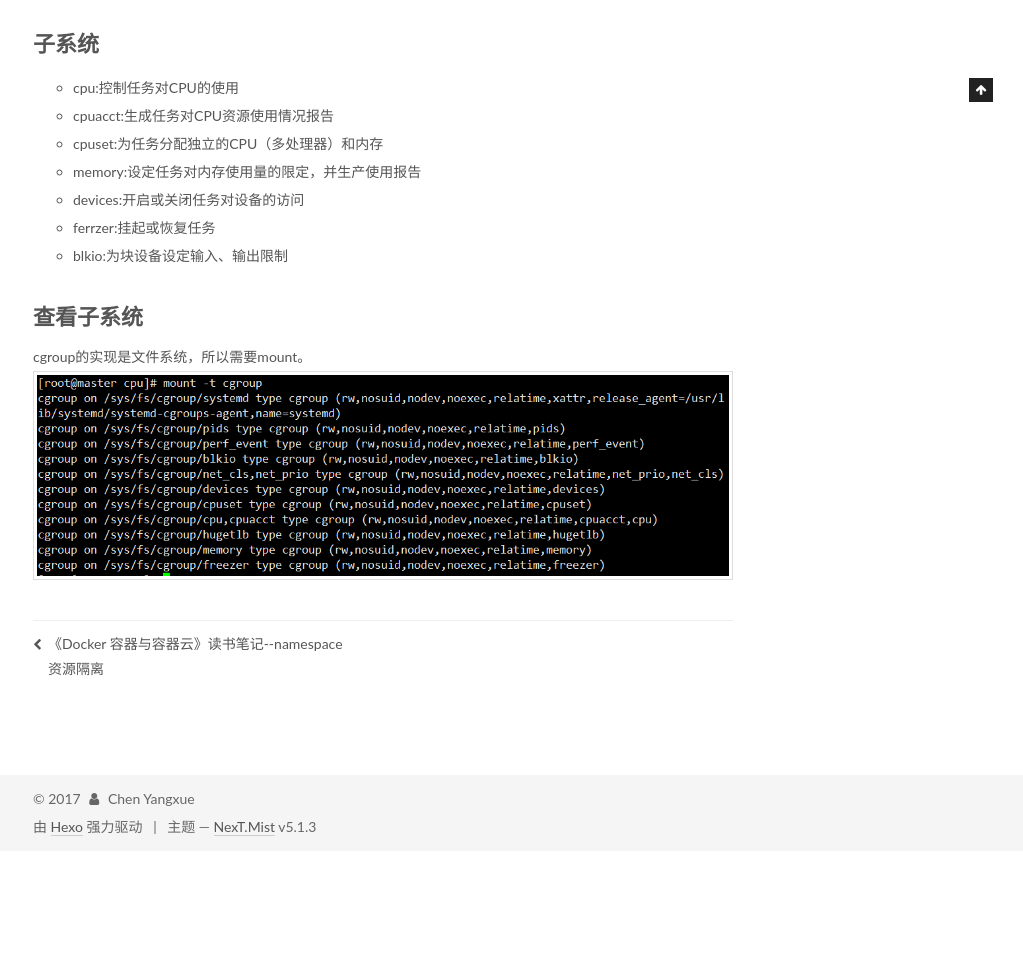
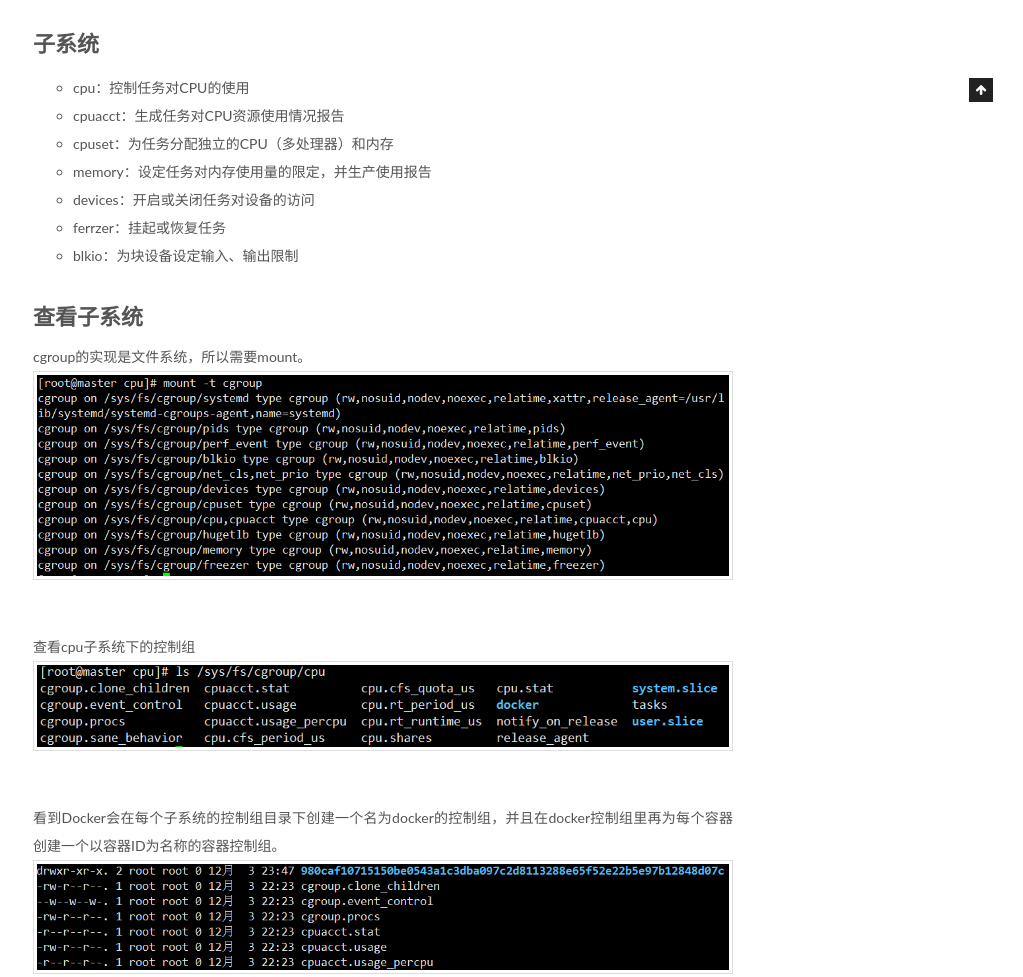
Before and after one commit to chenyangxueHDU/chenyangxueHDU.github.io, a plain HTML site: page 2017/12/03/《Docker-容器与容器云》读书笔记-cgroups资源限制/index.html in a window 1280 px wide. Shown: the part 798-1775 px from the top of the page, without its empty margins (257-1280 px from the left). Before the commit the page ends 1649 px from the top, so only its background shows below. Drawn offline with Linux system fonts and the light colour scheme.

Commit message:
Site updated: 2017-12-03 23:50:29

```diff
--- a/2017/12/03/《Docker-容器与容器云》读书笔记-cgroups资源限制/index.html
+++ b/2017/12/03/《Docker-容器与容器云》读书笔记-cgroups资源限制/index.html
@@ -87,7 +87,9 @@
 <meta property="og:description" content="引言cgroups–control groups，把任务(进程、线程)放到一个组里面同意加以控制，可以限制、记录任务组所使用的物理资源（CPU、Memory、IO），是构建虚拟化管理工具的基石。 作用 资源限制：对人物使用的资源总额进行限制。设定应用使用内存的上线。 优先级分配：通过分配CPU时间片数量及磁盘IO带宽大小，控制任务运行优先级。 资源统计：统计系统的资源使用量，如CPU使用时长，内存">
 <meta property="og:locale" content="zh-Hans">
 <meta property="og:image" content="http://yoursite.com/2017/12/03/《Docker-容器与容器云》读书笔记-cgroups资源限制/1.PNG">
-<meta property="og:updated_time" content="2017-12-03T15:37:47.912Z">
+<meta property="og:image" content="http://yoursite.com/2017/12/03/《Docker-容器与容器云》读书笔记-cgroups资源限制/2.PNG">
+<meta property="og:image" content="http://yoursite.com/2017/12/03/《Docker-容器与容器云》读书笔记-cgroups资源限制/3.PNG">
+<meta property="og:updated_time" content="2017-12-03T15:49:58.149Z">
 <meta name="twitter:card" content="summary">
 <meta name="twitter:title" content="《Docker 容器与容器云》读书笔记--cgroups资源限制">
 <meta name="twitter:description" content="引言cgroups–control groups，把任务(进程、线程)放到一个组里面同意加以控制，可以限制、记录任务组所使用的物理资源（CPU、Memory、IO），是构建虚拟化管理工具的基石。 作用 资源限制：对人物使用的资源总额进行限制。设定应用使用内存的上线。 优先级分配：通过分配CPU时间片数量及磁盘IO带宽大小，控制任务运行优先级。 资源统计：统计系统的资源使用量，如CPU使用时长，内存">
@@ -357,15 +359,15 @@
 <li>hierarchy层级：层级由一系列cgroup树状结构排列而成，每个层级通过绑定对应子系统进行资源控制</li>
 </ul>
 <h2 id="子系统"><a href="#子系统" class="headerlink" title="子系统"></a>子系统</h2><ul>
-<li>cpu:控制任务对CPU的使用</li>
-<li>cpuacct:生成任务对CPU资源使用情况报告</li>
-<li>cpuset:为任务分配独立的CPU（多处理器）和内存</li>
-<li>memory:设定任务对内存使用量的限定，并生产使用报告</li>
-<li>devices:开启或关闭任务对设备的访问</li>
-<li>ferrzer:挂起或恢复任务</li>
-<li>blkio:为块设备设定输入、输出限制</li>
+<li>cpu：控制任务对CPU的使用</li>
+<li>cpuacct：生成任务对CPU资源使用情况报告</li>
+<li>cpuset：为任务分配独立的CPU（多处理器）和内存</li>
+<li>memory：设定任务对内存使用量的限定，并生产使用报告</li>
+<li>devices：开启或关闭任务对设备的访问</li>
+<li>ferrzer：挂起或恢复任务</li>
+<li>blkio：为块设备设定输入、输出限制</li>
 </ul>
-<h2 id="查看子系统"><a href="#查看子系统" class="headerlink" title="查看子系统"></a>查看子系统</h2><p>cgroup的实现是文件系统，所以需要mount。<br><img src="/2017/12/03/《Docker-容器与容器云》读书笔记-cgroups资源限制/1.PNG" alt=""></p>
+<h2 id="查看子系统"><a href="#查看子系统" class="headerlink" title="查看子系统"></a>查看子系统</h2><p>cgroup的实现是文件系统，所以需要mount。<br><img src="/2017/12/03/《Docker-容器与容器云》读书笔记-cgroups资源限制/1.PNG" alt=""><br>查看cpu子系统下的控制组<br><img src="/2017/12/03/《Docker-容器与容器云》读书笔记-cgroups资源限制/2.PNG" alt=""><br>看到Docker会在每个子系统的控制组目录下创建一个名为docker的控制组，并且在docker控制组里再为每个容器创建一个以容器ID为名称的容器控制组。<br><img src="/2017/12/03/《Docker-容器与容器云》读书笔记-cgroups资源限制/3.PNG" alt=""><br>容器中所有的进程PID都会写入该控制组的tasks文件中。</p>
 
 
     </div>
--- a/css/main.css
+++ b/css/main.css
@@ -1822,7 +1822,7 @@ pre .javascript .function {
   width: 4px;
   height: 4px;
   border-radius: 50%;
-  background: #e4b35e;
+  background: #fff;
 }
 .links-of-blogroll {
   font-size: 13px;
```
Also changed, not shown: index.html (+8 -8 lines), 2017/12/03/《Docker-容器与容器云》读书笔记-cgroups资源限制/2.PNG (added), 2017/12/03/《Docker-容器与容器云》读书笔记-cgroups资源限制/3.PNG (added).
